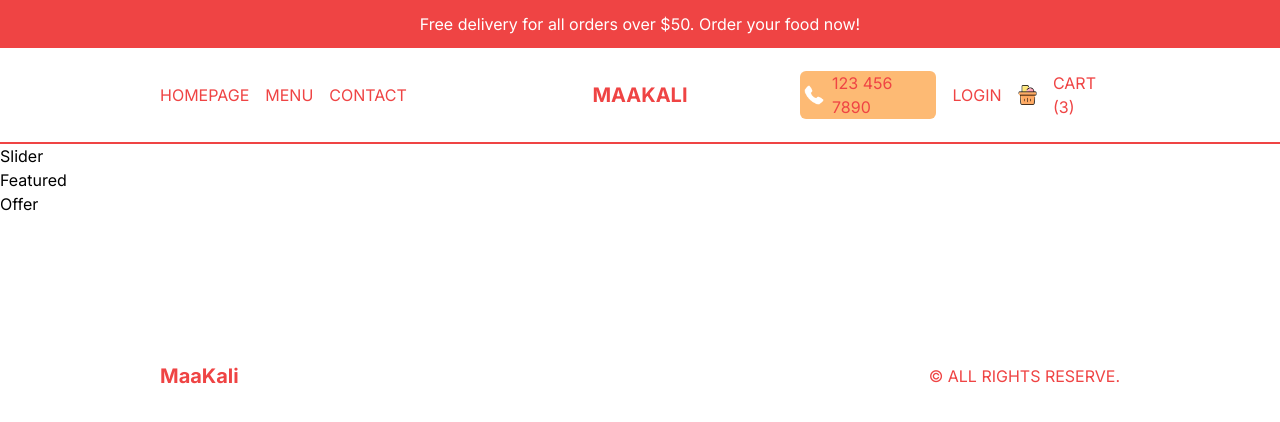
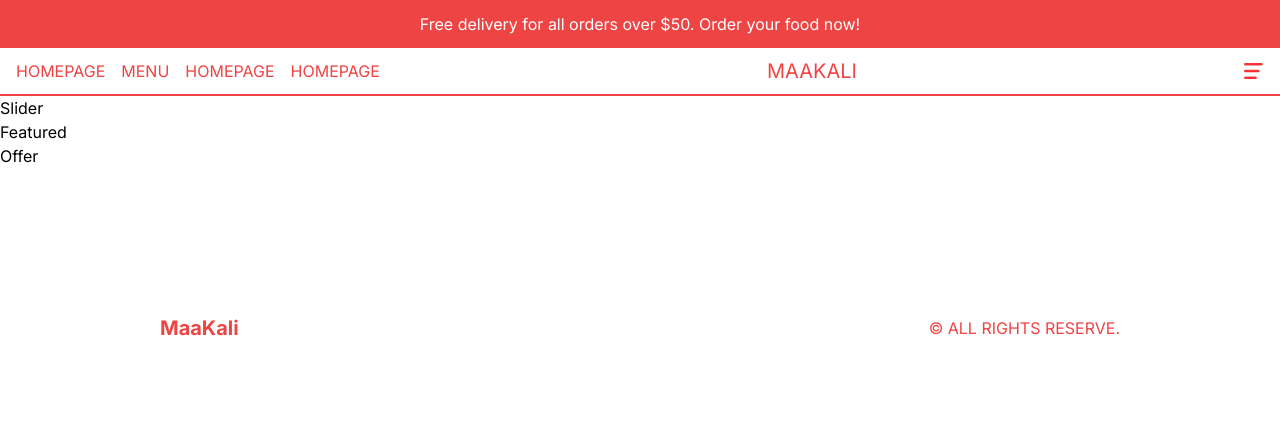
Before and after one commit to Svmpankaj/Restaurant-Food-Delivery-App, a Next.js app: page / in a window 1280 px wide. Shown: the top 422 px of the page. Built offline with nearby package versions, Linux system fonts and the light colour scheme.

Commit message:
fixed navbar toggle mode

```diff
--- a/src/components/Menu.tsx
+++ b/src/components/Menu.tsx
@@ -1,8 +1,10 @@
 "use client";
 
+import { url } from "inspector";
 import Image from "next/image";
 import Link from "next/link";
-import React, { useState } from "react";
+import { title } from "process";
+import { useState } from "react";
 import CartIcon from "./CartIcon";
 
 const links = [
@@ -44,7 +46,7 @@ const Menu = () => {
               {item.title}
             </Link>
           ))}
-          {!user ? (
+          {user ? (
             <Link href="/login" onClick={() => setOpen(false)}>
               Login
             </Link>
--- a/src/components/Navbar.tsx
+++ b/src/components/Navbar.tsx
@@ -1,40 +1,22 @@
-import React from "react";
+import Link from "next/link";
 import Menu from "./Menu";
-import Link from "next/link";
-import CartIcon from "./CartIcon";
-import Image from "next/image";
 
 const Navbar = () => {
-  const user = false;
-
   return (
-    <div className="h-12 text-red-500 p-4 flex items-center justify-between border-b-2 border-b-red-500 uppercase md:h-24 lg:px-20 xl:px-40">
-      {/* LEFT LINKS  */}
-      <div className="hidden md:flex gap-4 flex-1">
+    <div className="h-12 text-red-500 p-4 flex items-center justify-between border-b-2 border-b-red-500 uppercase">
+      <div className="hidden md:flex gap-4">
         <Link href="/">Homepage</Link>
         <Link href="/menu">Menu</Link>
-        <Link href="/">Contact</Link>
+        <Link href="/">Homepage</Link>
+        <Link href="/">Homepage</Link>
       </div>
-      {/* LOGO  */}
-      <div className="text-xl md:font-bold flex-1 md:text-center">
-        <Link href="/"> MaaKali </Link>
+      {/* LOGO */}
+      <div className="text-xl">
+        <Link href="/">MaaKAli</Link>
       </div>
-      {/* MOBILE MINU */}
-      <div className="md: hidden">
+      {/* MOBILE MENU */}
+      <div>
         <Menu />
-      </div>
-      {/* RIGHT LINKS  */}
-      <div className="hidden md:flex gap-4 items-center justify-end flex-1">
-        <div className="md:absolute top-3 r-2 lg:static  flex items-center gap-2 cursor-pointer bg-orange-300 px-1 rounded-md">
-          <Image src="/phone.png" alt="" width={20} height={20} />
-          <span>123 456 7890</span>
-        </div>
-        {!user ? (
-          <Link href="/login">Login</Link>
-        ) : (
-          <Link href="/orders">Orders</Link>
-        )}
-        <CartIcon />
       </div>
     </div>
   );
```
